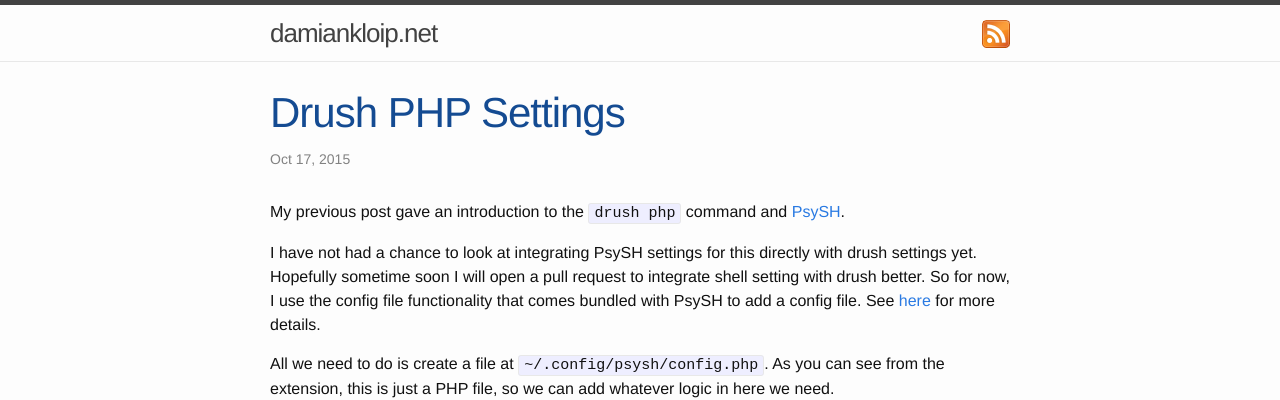
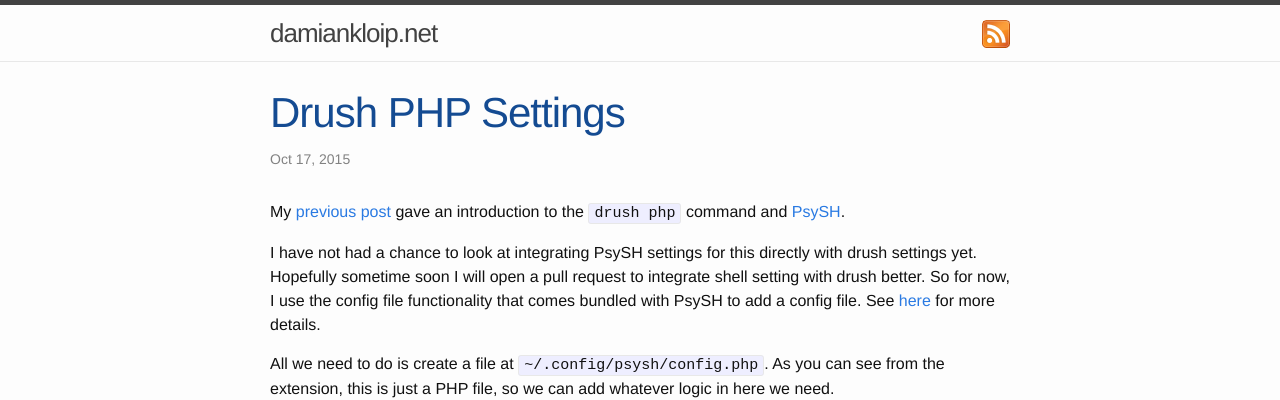
Before and after one commit to damiankloip/damiankloip.github.io, a Jekyll site: the page built from _posts/2015-10-17-drush-php-settings.markdown, in a window 1280 px wide. Shown: the top 400 px of the page. Built offline with Jekyll 4.4.1, drawn with Linux system fonts in a browser that asks for light colours; comment, search, counter and statistics services are not loaded; part of the change alters nothing that is shown.

```diff
--- a/_posts/2015-10-17-drush-php-settings.markdown
+++ b/_posts/2015-10-17-drush-php-settings.markdown
@@ -8,7 +8,7 @@ tags:
   - repl
 ---
 
-My previous post gave an introduction to the `drush php` command and [PsySH][psysh].
+My [previous post]({% post_url 2015-08-12-drush-php %}) gave an introduction to the `drush php` command and [PsySH][psysh].
 
 I have not had a chance to look at integrating PsySH settings for this directly with drush settings yet. Hopefully sometime
 soon I will open a pull request to integrate shell setting with drush better. So for now, I use the config file functionality
```
